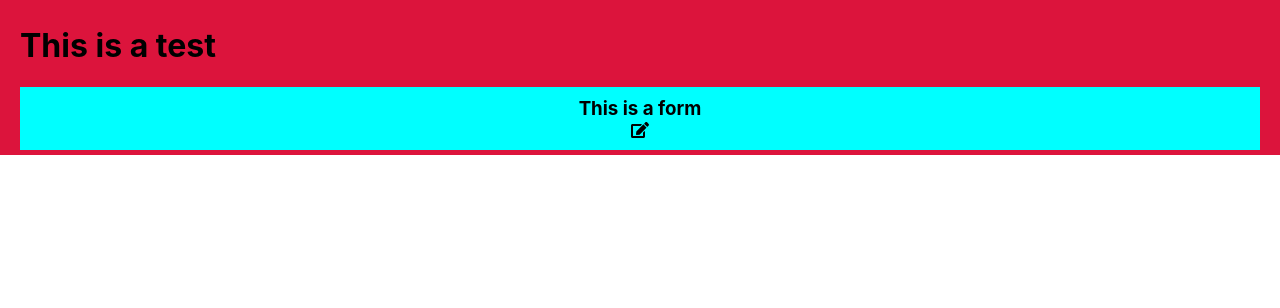
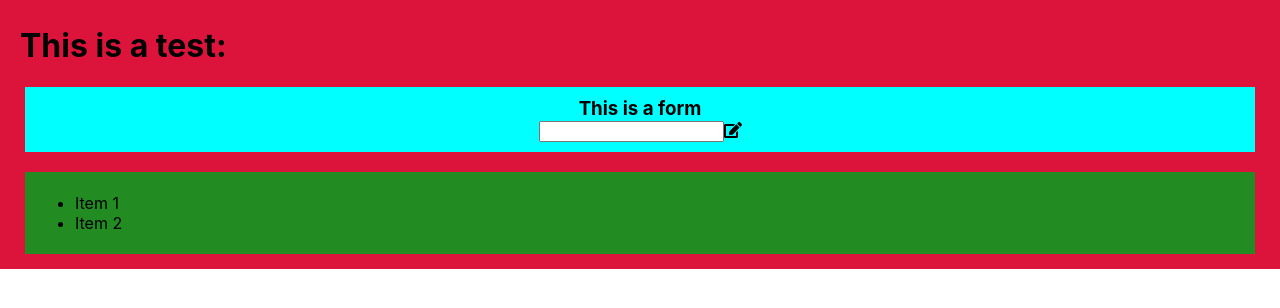
Before and after one commit to RyanLawWilson/test_app, a React (Create React App) app: page / in a window 1280 px wide. Shown: the top 308 px of the page. Built offline with nearby package versions, Linux system fonts and the light colour scheme.

Commit message:
Allow component to communicate?

```diff
--- a/public/index.html
+++ b/public/index.html
@@ -9,7 +9,6 @@
       name="description"
       content="Web site created using create-react-app"
     />
-    <link rel="apple-touch-icon" href="%PUBLIC_URL%/logo192.png" />
     <!--
       manifest.json provides metadata used when your web app is installed on a
       user's mobile device or desktop. See https://developers.google.com/web/fundamentals/web-app-manifest/
--- a/src/App.css
+++ b/src/App.css
@@ -2,6 +2,14 @@ form {
     background-color: aqua;
     padding: 10px;
     text-align: center;
+    margin: 20px 5px;
+}
+
+.todo-container {
+    background-color: forestgreen;
+    padding: 5px 10px;
+    margin: 0 5px;
+    margin-bottom: 10px;
 }
 
 form h3 {
--- a/src/App.js
+++ b/src/App.js
@@ -1,13 +1,19 @@
 import './App.css';
+import React, { useState } from 'react';
 
 //Importing Components:
 import Form from './components/Form';
+import TodoList from './components/TodoList';
 
 function App() {
+  const[inputText, setInputText] = useState("");
+
   return (
     <div className="App">
-      <h1>This is a test</h1>
-      <Form />
+      <h1>This is a test: {inputText}</h1>
+
+      <Form setInputText={setInputText} />
+      <TodoList />
     </div>
   );
 }
--- a/src/components/Form.js
+++ b/src/components/Form.js
@@ -3,10 +3,21 @@ import React from 'react';
 import { FontAwesomeIcon } from '@fortawesome/react-fontawesome'
 import { faEdit } from '@fortawesome/free-solid-svg-icons'
 
-const Form = () => {
+const Form = ({ setInputText }) => {
+
+
+    const inputTextHandler = (e) => {
+        console.log(e.target.value);
+        setInputText(e.target.value);
+    };
+
+
+
+
     return(
         <form>
             <h3>This is a form</h3>
+            <input onChange={inputTextHandler} type='text' />
             <FontAwesomeIcon icon={faEdit} />
         </form>
     );
--- a/src/components/TodoList.js
+++ b/src/components/TodoList.js
@@ -0,0 +1,16 @@
+import { React } from "react";
+
+const TodoList = () => {
+    return(
+        <div className="todo-container">
+
+            <ul className="some-list">
+                <li>Item 1</li>
+                <li>Item 2</li>
+            </ul>
+
+        </div>
+    );
+};
+
+export default TodoList;
```
